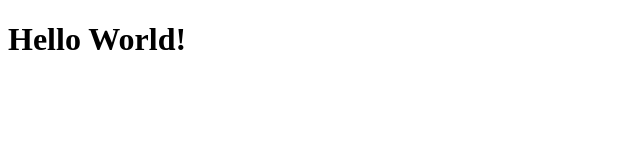
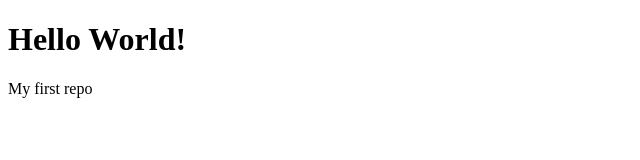
Before and after one commit to Raleksand/demo, a plain HTML site: page index.html in a window 1280 px wide. Shown: the whole page, without its empty margins (0-640 px from the left). Drawn offline with Linux system fonts and the light colour scheme.

Commit message:
Update index.html

```diff
--- a/index.html
+++ b/index.html
@@ -8,5 +8,6 @@
 </head>
 <body>
     <h1>Hello World!</h1>
+    <p>My first repo<p>
 </body>
 </html>
```
